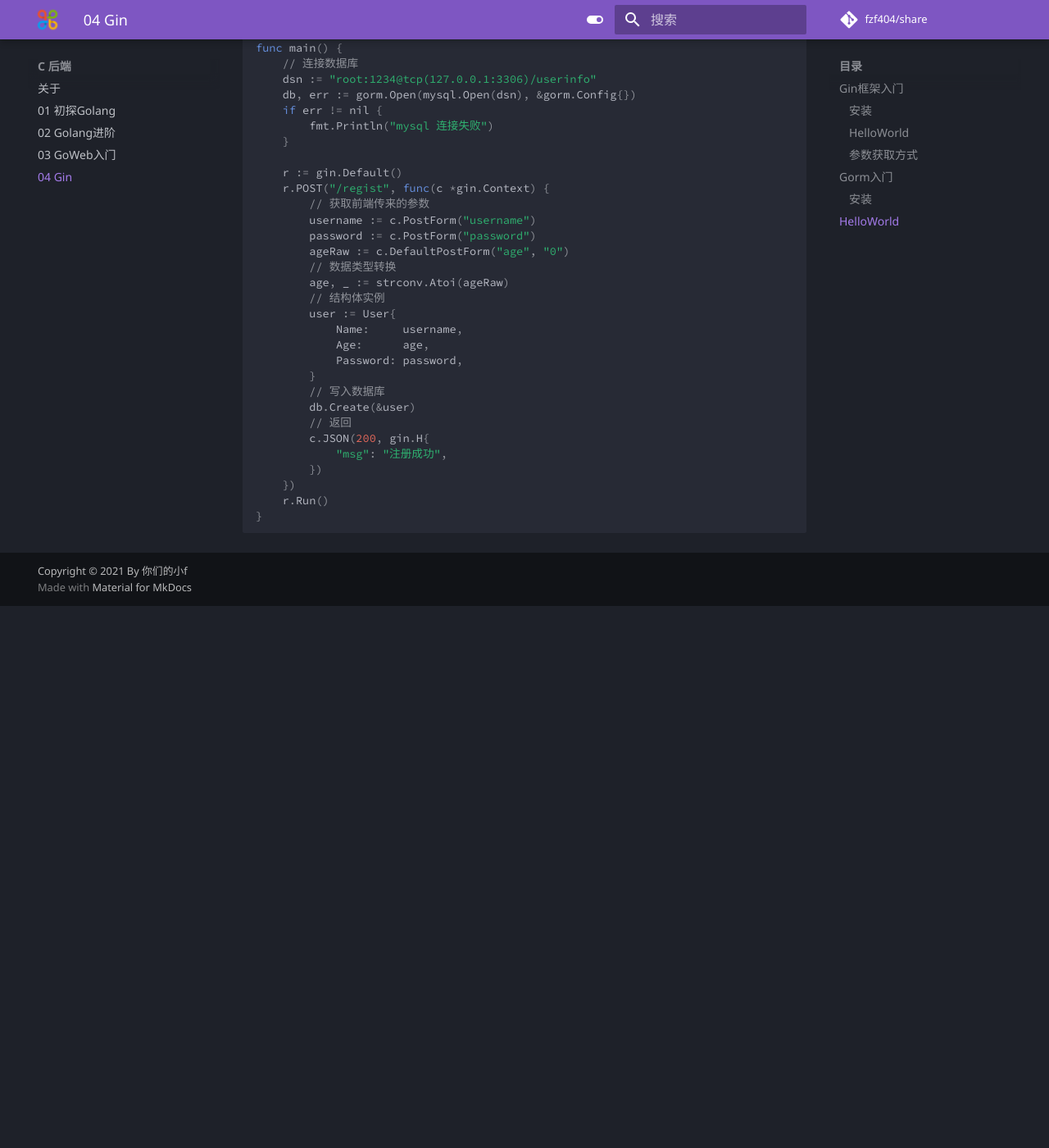
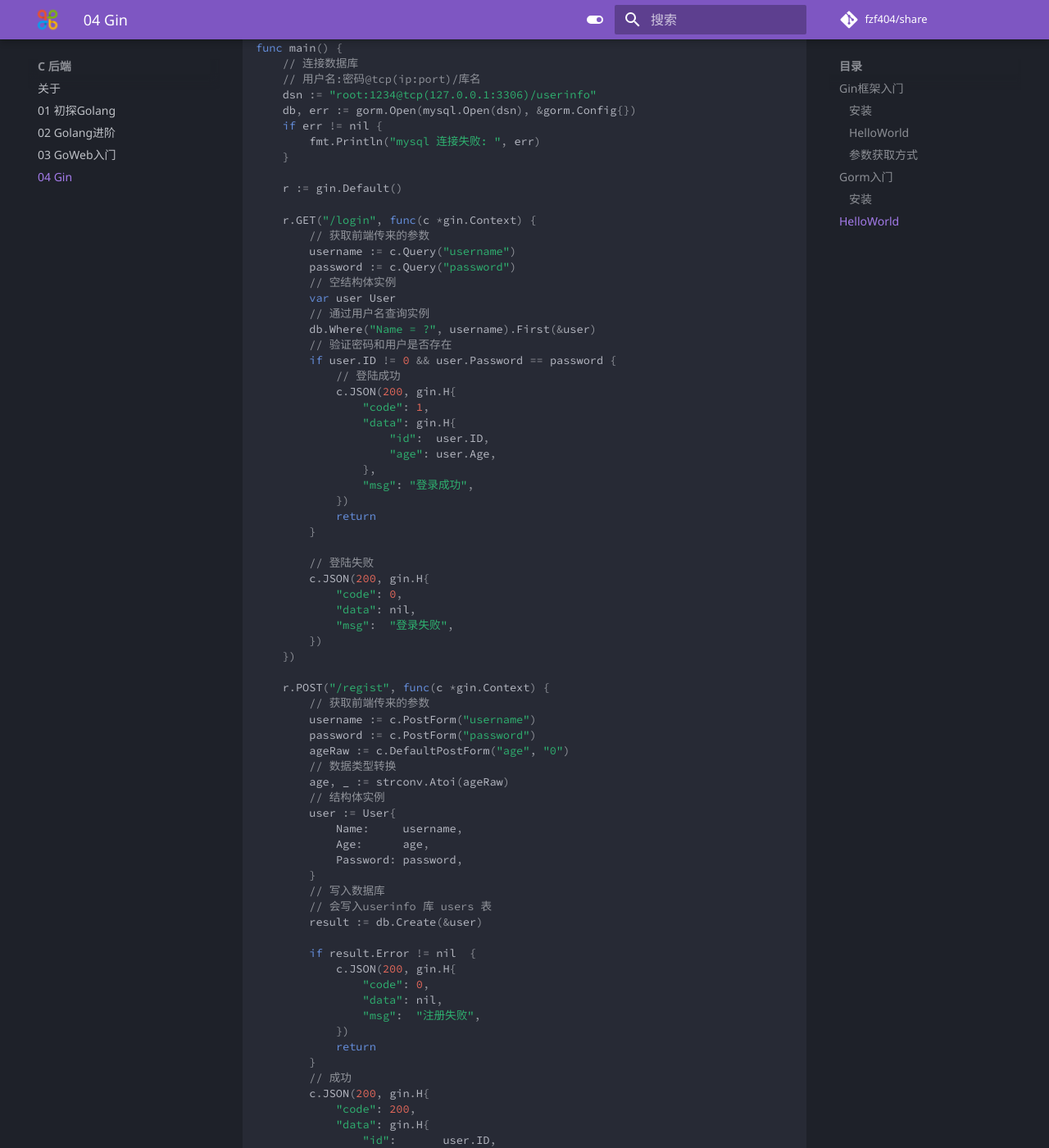
Before and after one commit to fzf404/share, an MkDocs documentation site: the page built from docs/C-后端/04-Gin.md, in a window 1280 px wide and 1400 px high, scrolled down 2269 px. Shown: the whole window at 82% size. Built offline with MkDocs 1.6.1 and Material for MkDocs 9.7.7, drawn with Linux system fonts in a browser that asks for light colours; comment, search, counter and statistics services are not loaded; before the commit the page ends 3008 px from its top, so only the background shows below that; some of the changed text lies outside the part shown.

Commit message:
Update 04-Gin.md

```diff
--- a/docs/C-后端/04-Gin.md
+++ b/docs/C-后端/04-Gin.md
@@ -105,13 +105,45 @@ type User struct {
 
 func main() {
 	// 连接数据库
+	// 用户名:密码@tcp(ip:port)/库名
 	dsn := "root:1234@tcp(127.0.0.1:3306)/userinfo"
 	db, err := gorm.Open(mysql.Open(dsn), &gorm.Config{})
 	if err != nil {
-		fmt.Println("mysql 连接失败")
+		fmt.Println("mysql 连接失败: ", err)
 	}
 
 	r := gin.Default()
+
+	r.GET("/login", func(c *gin.Context) {
+		// 获取前端传来的参数
+		username := c.Query("username")
+		password := c.Query("password")
+		// 空结构体实例
+		var user User
+		// 通过用户名查询实例
+		db.Where("Name = ?", username).First(&user)
+		// 验证密码和用户是否存在
+		if user.ID != 0 && user.Password == password {
+			// 登陆成功
+			c.JSON(200, gin.H{
+				"code": 1,
+				"data": gin.H{
+					"id":  user.ID,
+					"age": user.Age,
+				},
+				"msg": "登录成功",
+			})
+			return
+		}
+
+		// 登陆失败
+		c.JSON(200, gin.H{
+			"code": 0,
+			"data": nil,
+			"msg":  "登录失败",
+		})
+	})
+
 	r.POST("/regist", func(c *gin.Context) {
 		// 获取前端传来的参数
 		username := c.PostForm("username")
@@ -126,9 +158,24 @@ func main() {
 			Password: password,
 		}
 		// 写入数据库
-		db.Create(&user)
-		// 返回
+		// 会写入userinfo 库 users 表
+		result := db.Create(&user)
+
+		if result.Error != nil  {
+			c.JSON(200, gin.H{
+				"code": 0,
+				"data": nil,
+				"msg":  "注册失败",
+			})
+			return
+		}
+		// 成功
 		c.JSON(200, gin.H{
+			"code": 200,
+			"data": gin.H{
+				"id":       user.ID,
+				"username": user.Name,
+			},
 			"msg": "注册成功",
 		})
 	})
```
